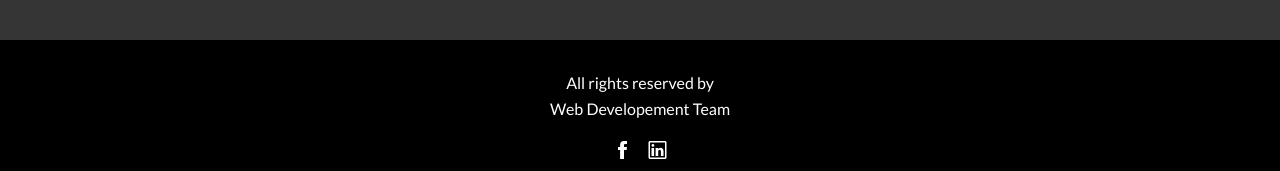
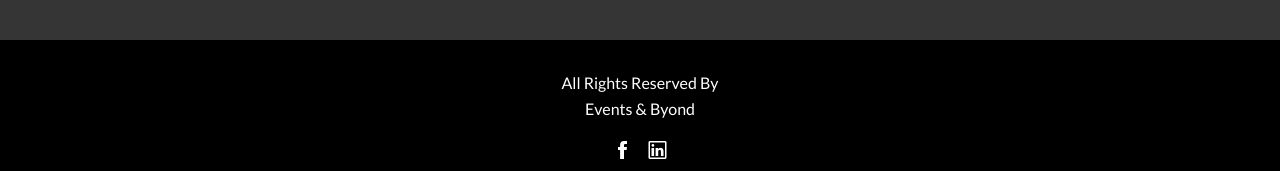
Before and after one commit to abhishekmadhu/event-main, a website: page index.html in a window 1280 px wide. Shown: the part 3301-3472 px from the top of the page. Drawn offline with nearby package versions, Linux system fonts and the light colour scheme; files whose address does not match are found by name; a web font is replaced by a local one.

Commit message:
Updated Content

```diff
--- a/index.html
+++ b/index.html
@@ -375,7 +375,7 @@
         <div class="container">
             <div class="row">
                 <div class="col-md-12">
-                    <p class="site-info">All rights reserved by<br><a href="http://abhishekmadhu.github.io">Web Developement Team</a></p>
+                    <p class="site-info">All Rights Reserved By<br><a href="http://abhishekmadhu.github.io">Events & Byond</a></p>
                     <ul class="social-block">
                         <!-- <li><a href=""><i class="ion-social-twitter"></i></a></li> -->
                         <li><a href="https://www.facebook.com/EventsAndByond/"><i class="ion-social-facebook"></i></a></li>
```
